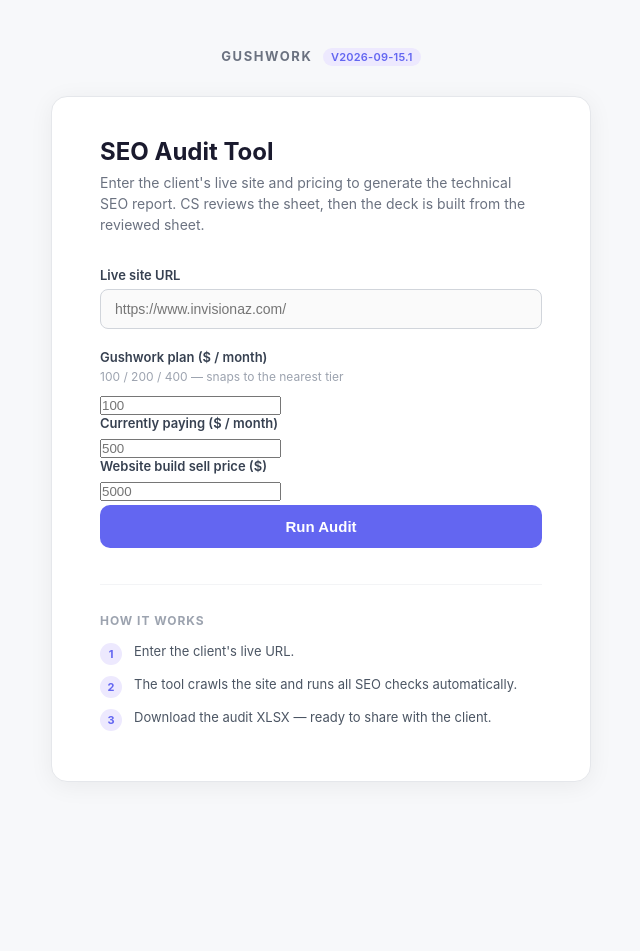
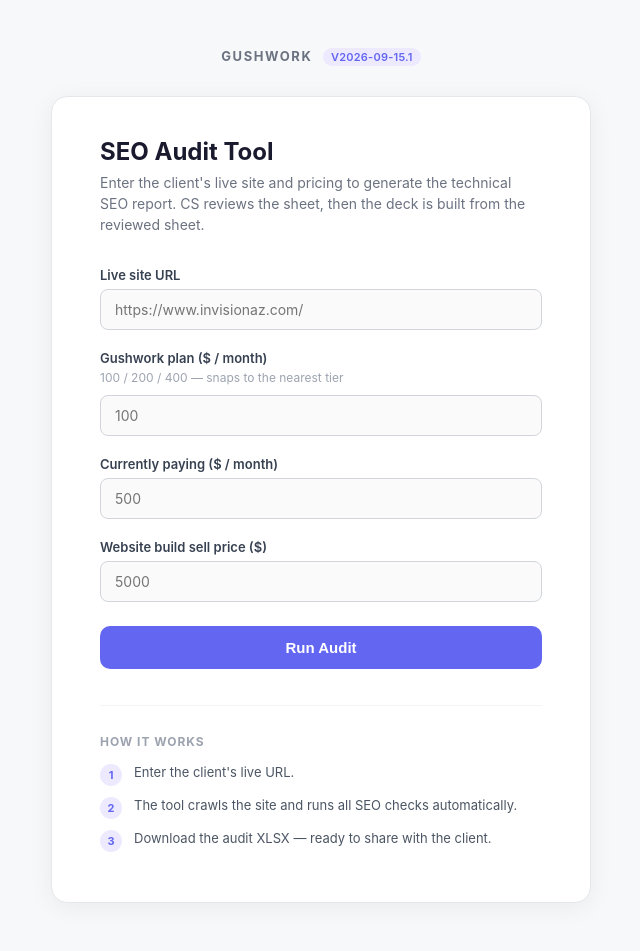
Before and after one commit to shavigoyal-hub/website-audit-tool, a Flask app: page / in a window 1280 px wide. Shown: the whole page, without its empty margins (319-959 px from the left). Before the commit the page ends 782 px from the top, so only its background shows below. Run offline with Flask 3, Linux system fonts and the light colour scheme.

Commit message:
fix(ui): style number inputs like url inputs

```diff
--- a/templates/index.html
+++ b/templates/index.html
@@ -36,7 +36,9 @@
     label { display: block; font-size: 13px; font-weight: 600; color: #374151; margin-bottom: 6px; }
     .hint  { font-size: 12px; color: #9ca3af; margin-top: -2px; margin-bottom: 10px; }
 
-    input[type="url"] {
+    input[type="url"],
+    input[type="number"],
+    input[type="text"] {
       width: 100%;
       padding: 11px 14px;
       border: 1px solid #d1d5db;
@@ -45,7 +47,9 @@
       background: #fafafa;
       transition: border 0.15s;
       margin-bottom: 20px;
+      font-family: inherit;
     }
+    input[type="checkbox"] { accent-color: #6366f1; }
     input:focus { outline: none; border-color: #6366f1; background: #fff; }
 
     button[type="submit"] {
```
